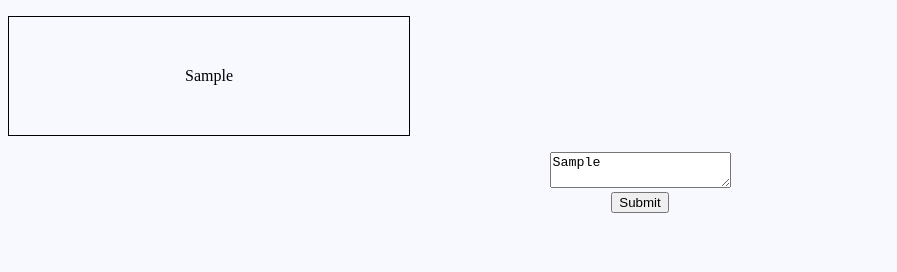
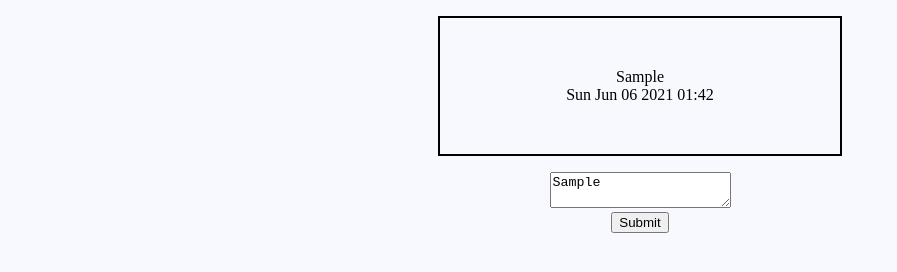
Before and after one commit to Renad-Ahmad/Your-Personal-Diary, a plain HTML site: page index.html in a window 1280 px wide. Both pictures are taken after typing "Sample" into the empty fields and a click on the input 639 px from the left and 66 px from the top of the page. Shown: the whole page, without its empty margins (0-897 px from the left). Drawn offline with Linux system fonts and the light colour scheme.

Commit message:
Add a date to the post

```diff
--- a/CSS/style.css
+++ b/CSS/style.css
@@ -1,14 +1,15 @@
 body{
-    box-sizing: border-box;
     text-align: center;
     background-color: GhostWhite;
 }
+
 #root p{
+    white-space: pre-wrap;
+    margin-left: auto;
+    margin-right: auto;
     width: 300px;
     height: auto;
     overflow-wrap: break-word;
     padding: 50px;
-    border: 1px solid black;
-
-
+    border: 2px solid black;
 }
--- a/JS/main.js
+++ b/JS/main.js
@@ -1,20 +1,18 @@
-
-// let form = document.getElementById("myForm").submit();
-//  let saveForm = document.getElementById("root").innerHTML=form;
-let posts =[];
+let posts = [];
 function submitFunction(){
     let form = document.getElementById("my-form");
+    //const date = new Date().toTimeString().split(" ")[0];
+    const date = Date().slice(0,21);
+
 
     for(let i = 0; i < form.elements.length; i++){
        let e = form.elements[i];
+
         if(e.value != ""){
             posts.push(e.value);
-            console.log(e.value);
             var btn = document.createElement("p");
-            btn.innerHTML = e.value;
+             btn.innerHTML = e.value + "\n" + date;
             document.getElementById("root").appendChild(btn);
         }
     }
-     console.log(posts);
-
 }
--- a/index.html
+++ b/index.html
@@ -13,7 +13,7 @@
     <header >
     </header>
 
-    <section>
+    <section class="center">
         <p id="root"></p>
 
         <form id="my-form"  action="#" onsubmit="submitFunction();return false">
```
